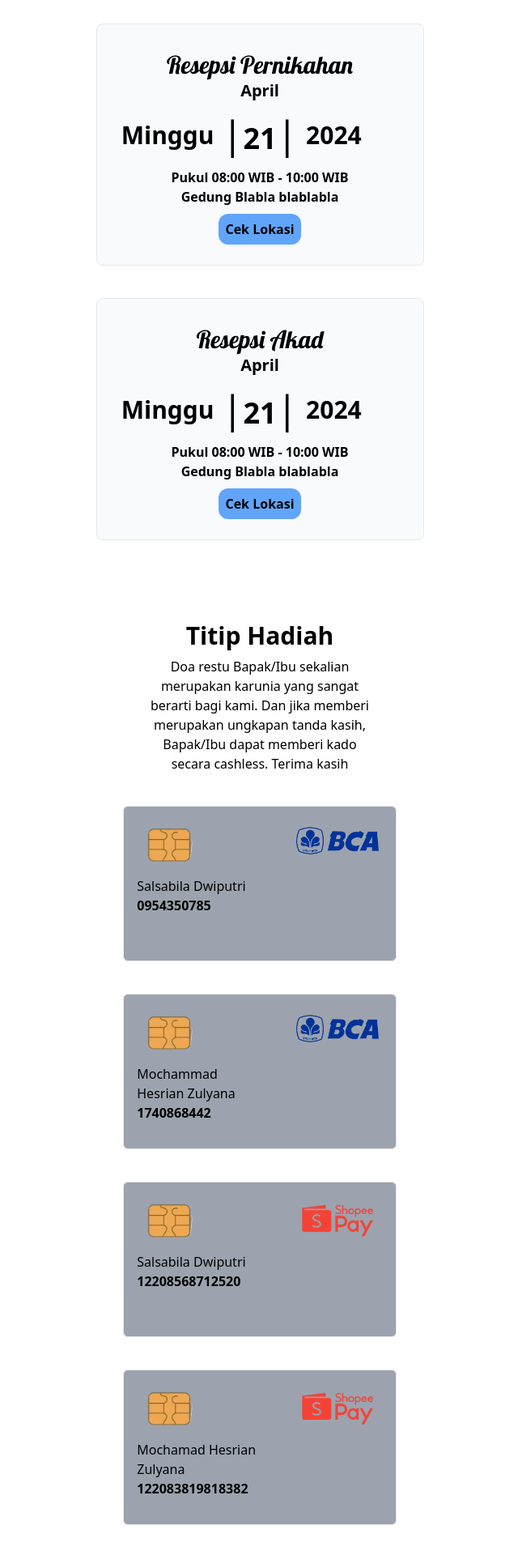
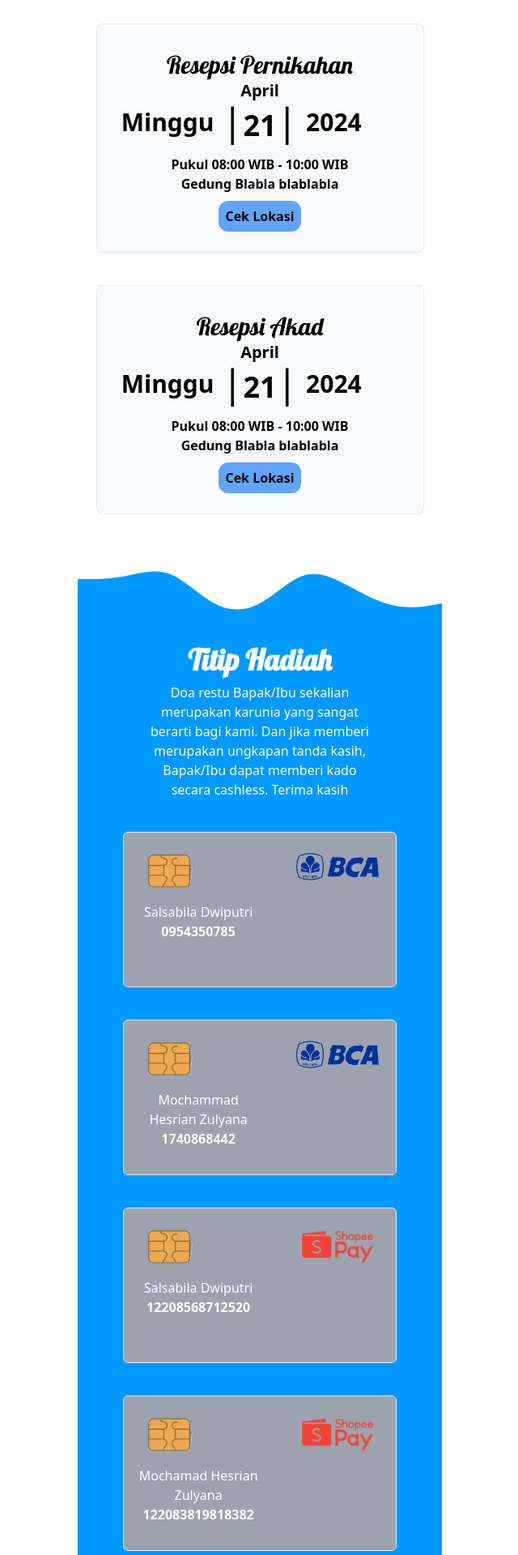
Before and after one commit to fahmiAzizz/nawanglana, a React (Vite) app: page / in a window 1280 px wide. Shown: the part 2580-4500 px from the top of the page at 81% size, without its empty margins (319-959 px from the left). Built offline with nearby package versions, Linux system fonts and the light colour scheme; a web font is replaced by a local one.

Commit message:
menambahkan dekorasi gift

```diff
--- a/src/components/Akad.jsx
+++ b/src/components/Akad.jsx
@@ -11,7 +11,7 @@ const Akad = () => {
             <div className='w-[90%] mx-auto border bg-slate-50 rounded-lg py-8'>
                 <p className='text-3xl font-customFont3'>Resepsi Pernikahan</p>
                 <p className='text-xl font-semibold'>April</p>
-                <div className='py-4 grid grid-cols-3 w-[85%] items-center mx-auto'>
+                <div className='pb-4 grid grid-cols-3 w-[85%] items-center mx-auto'>
                     <p className='text-3xl font-semibold text-right'>Minggu</p>
                     <p className='text-4xl font-bold'><span className='text-5xl font-extralight'>|</span>21<span className='text-5xl font-extralight'>|</span></p>
                     <p className='text-3xl font-semibold text-left'>2024</p>
@@ -25,7 +25,7 @@ const Akad = () => {
             <div className='w-[90%] mx-auto border bg-slate-50 rounded-lg py-8 mt-10'>
                 <p className='text-3xl font-customFont3'>Resepsi Akad</p>
                 <p className='text-xl font-semibold'>April</p>
-                <div className='py-4 grid grid-cols-3 w-[85%] items-center mx-auto'>
+                <div className='pb-4 grid grid-cols-3 w-[85%] items-center mx-auto'>
                     <p className='text-3xl font-semibold text-right'>Minggu</p>
                     <p className='text-4xl font-bold'><span className='text-5xl font-extralight'>|</span>21<span className='text-5xl font-extralight'>|</span></p>
                     <p className='text-3xl font-semibold text-left'>2024</p>
--- a/src/components/Gift.jsx
+++ b/src/components/Gift.jsx
@@ -20,11 +20,14 @@ Shopeepay Salsabila Dwiputri
 Shopeepay Mochammad Hesrian Zulyana
 122083819818382
         */
-        <div className=' h-auto max-w-screen-mobile py-5 mx-auto'>
-            <div className='text-center my-10'>
-                <p className='text-3xl font-semibold'>Titip Hadiah</p>
+        <div className=' h-auto max-w-screen-mobile py-5 mx-auto text-white '>
+            <svg xmlns="http://www.w3.org/2000/svg" viewBox="0 0 1440 320">
+                <path fill="#0099ff" fill-opacity="1" d="M0,64L30,64C60,64,120,64,180,53.3C240,43,300,21,360,42.7C420,64,480,128,540,160C600,192,660,192,720,160C780,128,840,64,900,48C960,32,1020,64,1080,96C1140,128,1200,160,1260,170.7C1320,181,1380,171,1410,165.3L1440,160L1440,320L1410,320C1380,320,1320,320,1260,320C1200,320,1140,320,1080,320C1020,320,960,320,900,320C840,320,780,320,720,320C660,320,600,320,540,320C480,320,420,320,360,320C300,320,240,320,180,320C120,320,60,320,30,320L0,320Z"></path>
+            </svg>
+            <div className='text-center pb-20 bg-[#0099ff]'>
+                <p className='text-4xl font-semibold font-customFont3'>Titip Hadiah</p>
                 <p className='my-2 px-20'>Doa restu Bapak/Ibu sekalian merupakan karunia yang sangat berarti bagi kami. Dan jika memberi merupakan ungkapan tanda kasih, Bapak/Ibu dapat memberi kado secara cashless. Terima kasih</p>
-            </div>
+
                 <div className='mt-10 border rounded-md w-[75%] mx-auto h-48 bg-gray-400 grid grid-cols-2'>
                     <div className=' w-full'>
                         <img className='w-28' src={chip} alt="" />
@@ -74,6 +77,10 @@ Shopeepay Mochammad Hesrian Zulyana
                     </div>
                 </div>
             </div>
+            <svg className=' rotate-180' xmlns="http://www.w3.org/2000/svg" viewBox="0 0 1440 320">
+                <path fill="#0099ff" fill-opacity="1" d="M0,64L30,64C60,64,120,64,180,53.3C240,43,300,21,360,42.7C420,64,480,128,540,160C600,192,660,192,720,160C780,128,840,64,900,48C960,32,1020,64,1080,96C1140,128,1200,160,1260,170.7C1320,181,1380,171,1410,165.3L1440,160L1440,320L1410,320C1380,320,1320,320,1260,320C1200,320,1140,320,1080,320C1020,320,960,320,900,320C840,320,780,320,720,320C660,320,600,320,540,320C480,320,420,320,360,320C300,320,240,320,180,320C120,320,60,320,30,320L0,320Z"></path>
+            </svg>
+        </div>
     )
 }
 
```
Lines whose indentation alone changed are shown as unchanged.
